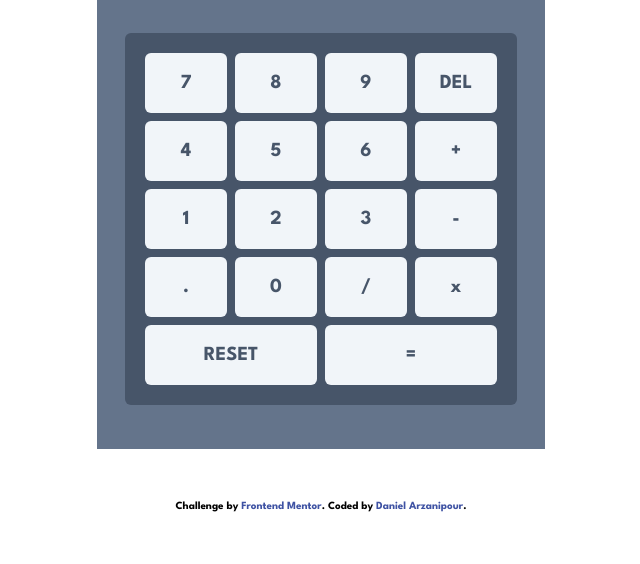
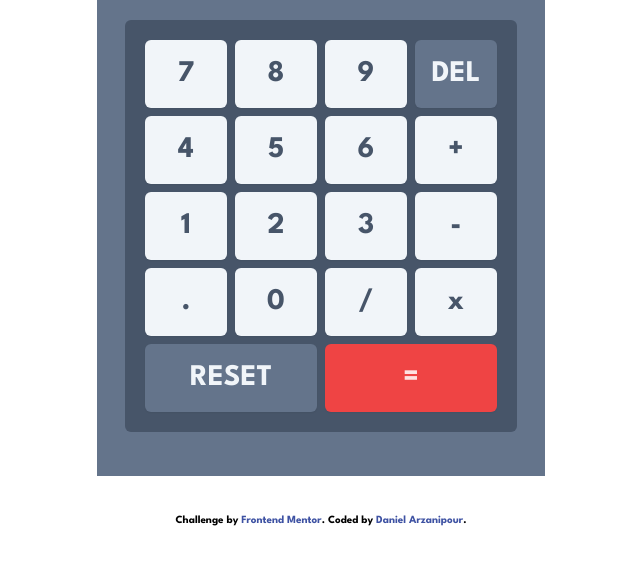
Before and after one commit to Frontend-Mentor-Projects-Daniel/calculator-app, a website: page index.html in a window 1280 px wide. Shown: the part 236-800 px from the top of the page, without its empty margins (319-959 px from the left). Drawn offline with Linux system fonts and the light colour scheme.

Commit message:
have a working dynamic layout

```diff
--- a/index.html
+++ b/index.html
@@ -63,48 +63,39 @@
         </div>
 
         <!-- buttons -->
-        <!-- <div class="mt-9 flex flex-col gap-5 rounded-md bg-slate-600 p-9"> -->
         <div class="btn-group mt-9 rounded-md bg-slate-600 p-5">
-          <!-- <div class="btn-group"> -->
           <button class="btn">7</button>
           <button class="btn">8</button>
           <button class="btn">9</button>
-          <button class="btn">DEL</button>
-          <!-- </div> -->
+          <button class="btn bg-slate-500 text-slate-100 active:bg-slate-300">
+            DEL
+          </button>
 
-          <!-- <div class="btn-group"> -->
           <button class="btn">4</button>
           <button class="btn">5</button>
           <button class="btn">6</button>
           <button class="btn">+</button>
-          <!-- </div> -->
 
-          <!-- <div class="btn-group"> -->
           <button class="btn">1</button>
           <button class="btn">2</button>
           <button class="btn">3</button>
           <button class="btn">-</button>
-          <!-- </div> -->
 
-          <!-- <div class="btn-group"> -->
           <button class="btn">.</button>
           <button class="btn">0</button>
           <button class="btn">/</button>
           <button class="btn">x</button>
-          <!-- </div> -->
 
-          <!-- <div class="btn-group"> -->
           <button
-            class="btn col-span-2 items-center justify-center self-center py-4"
+            class="btn col-span-2 items-center justify-center self-center bg-slate-500 py-4 text-slate-100 active:bg-slate-300"
           >
             RESET
           </button>
           <button
-            class="btn col-span-2 items-center justify-center self-center py-4"
+            class="btn col-span-2 items-center justify-center self-center bg-red-500 py-4 text-red-100 active:bg-red-400"
           >
             =
           </button>
-          <!-- </div> -->
         </div>
       </div>
     </main>
--- a/src/css/input.css
+++ b/src/css/input.css
@@ -113,19 +113,42 @@
 }
 
 @layer components {
+  /*---------------------------------------------------------------
+                     CALCULATOR BUTTONS
+---------------------------------------------------------------*/
+
   .btn-group {
-    /* @apply flex flex-wrap justify-between gap-3; */
     display: grid;
     grid-gap: 0.5rem;
     grid-template-columns: repeat(4, minmax(min(50px, 100%), 1fr));
   }
 
+  @media (max-width: 22.5rem) {
+    .btn-group {
+      grid-template-columns: repeat(3, minmax(min(50px, 100%), 1fr));
+    }
+  }
+
+  @media (max-width: 18.75rem) {
+    .btn-group {
+      grid-template-columns: repeat(2, minmax(min(50px, 100%), 1fr));
+    }
+  }
+
   .btn {
-    @apply flex items-center justify-center rounded-md bg-slate-100 p-4 text-xl text-slate-600;
-    /* @apply text-4xl; */
+    @apply flex items-center justify-center rounded-md bg-slate-100 p-4 text-xl text-slate-600 shadow-sm;
+  }
+
+  .btn:active {
+    @apply bg-slate-50;
+  }
+
+  @media (min-width: 48rem) {
+    .btn {
+      @apply text-3xl;
+    }
   }
 }
-/* max-w-[69px] */
 
 @layer utilities {
   .sr-only {
```
Also changed, not shown: src/css/output.css.
